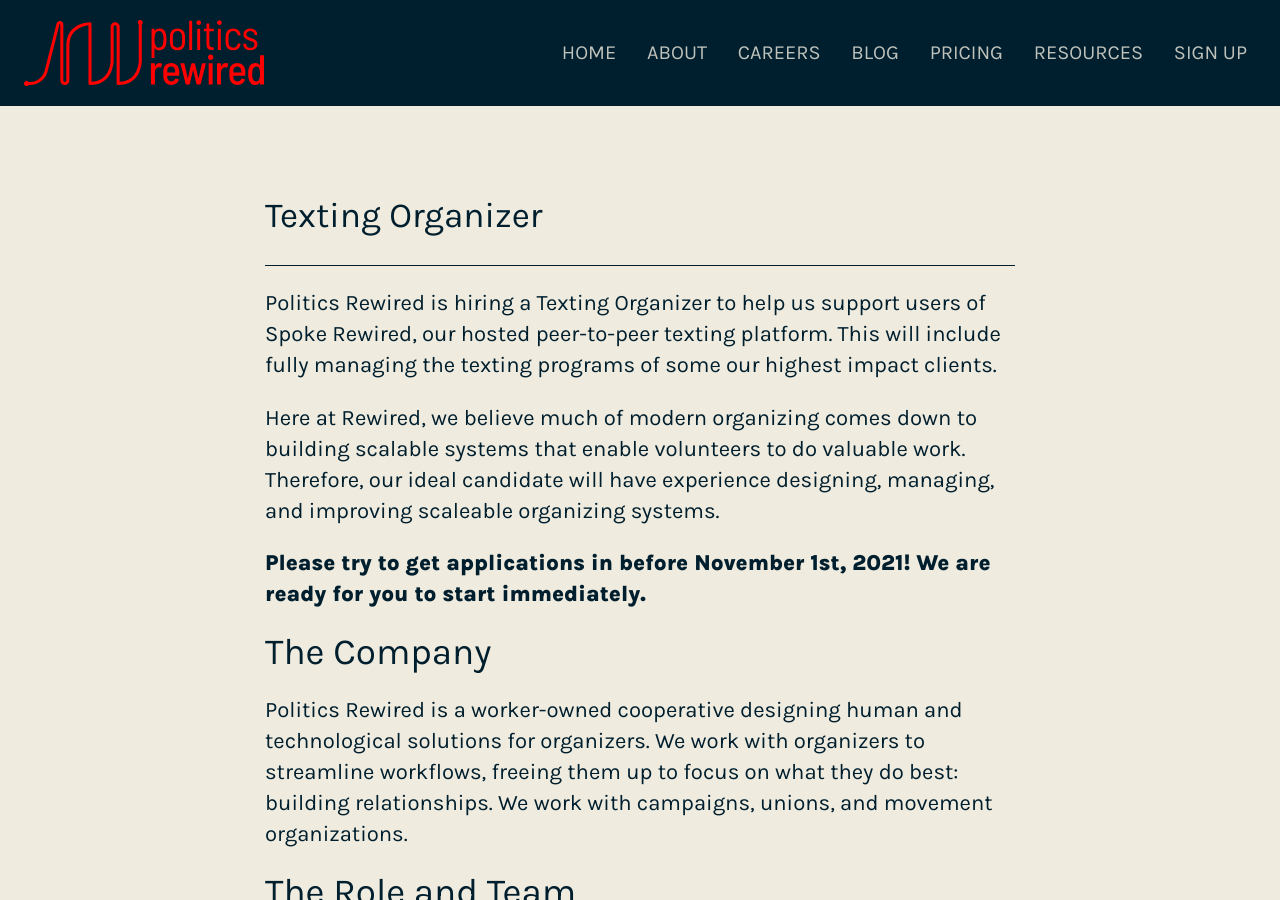
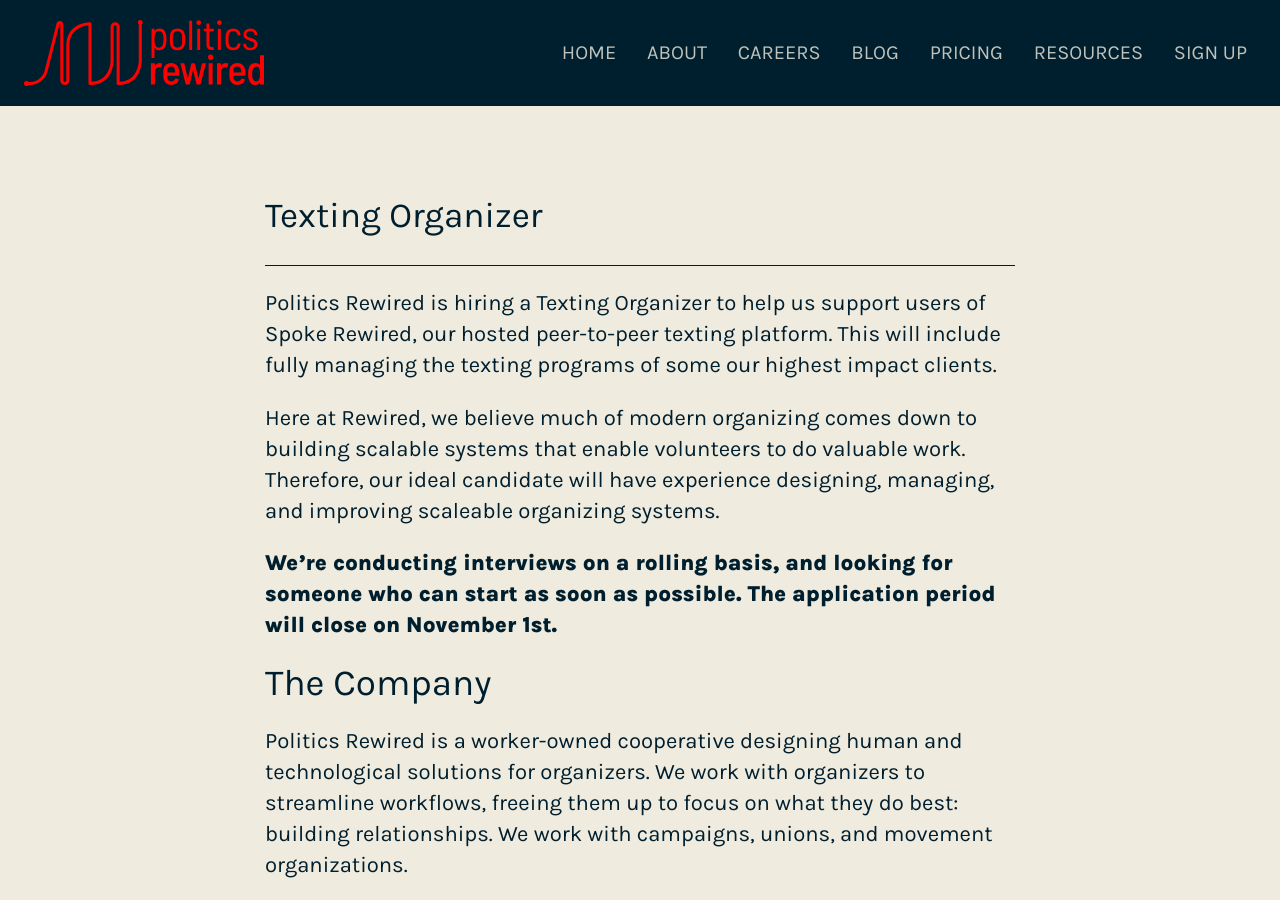
Before and after one commit to politics-rewired/politics-rewired.github.io, a Jekyll site: the page built from careers/texting-organizer.md, in a window 1280 px wide and 900 px high. Built offline with Jekyll 4.4.1, drawn with Linux system fonts in a browser that asks for light colours.

Commit message:
feat: update deadline language

```diff
--- a/careers/texting-organizer.md
+++ b/careers/texting-organizer.md
@@ -9,7 +9,7 @@
 
 Here at Rewired, we believe much of modern organizing comes down to building scalable systems that enable volunteers to do valuable work. Therefore, our ideal candidate will have experience designing, managing, and improving scaleable organizing systems.
 
-**Please try to get applications in before November 1st, 2021! We are ready for you to start immediately.**
+**We're conducting interviews on a rolling basis, and looking for someone who can start as soon as possible. The application period will close on November 1st.**
 
 # The Company
 
```
Also changed, not shown: careers/director-of-operations.md (+1 -1 lines).
